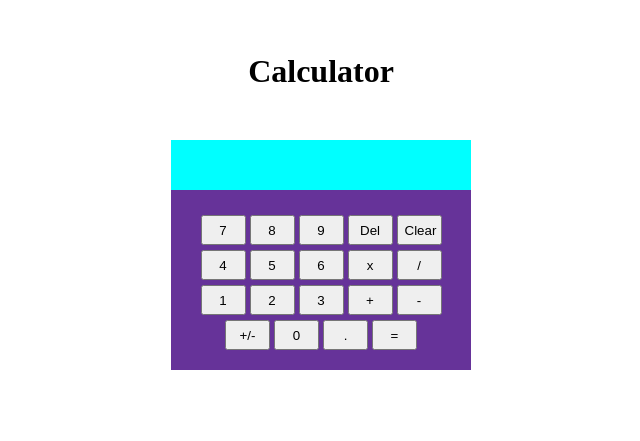
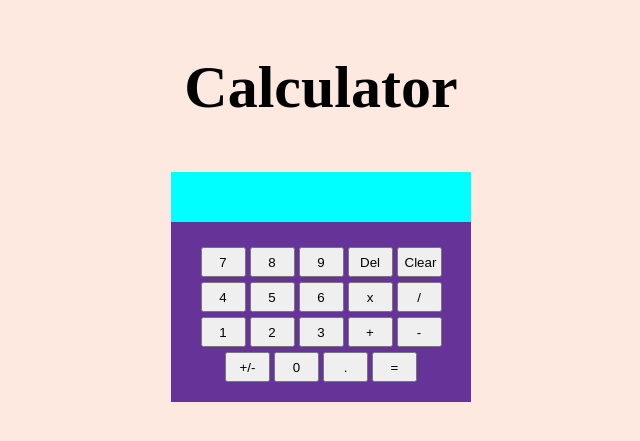
Before and after one commit to eoriwech/Calculator, a plain HTML site: page index.html in a window 1280 px wide. Shown: the part 147-588 px from the top of the page, without its empty margins (319-959 px from the left). Drawn offline with Linux system fonts and the light colour scheme.

Commit message:
feat: added background color to body and increased calculator heading size

```diff
--- a/style.css
+++ b/style.css
@@ -1,6 +1,11 @@
 body {
     text-align: center;
     margin-top: 200px;
+    background-color: #FEE9E1;
+}
+
+h1 {
+    font-size: 60px;
 }
 
 .main-container {
```
